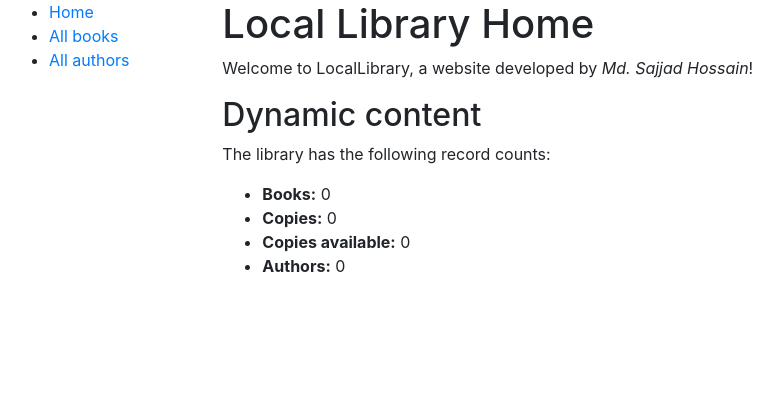
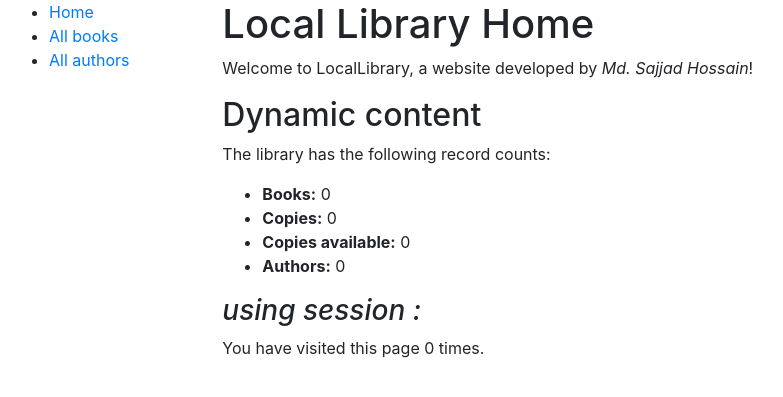
Before and after one commit to sajjad0057/Django-Advance, a Django app: page /catalog/ in a window 1280 px wide. Shown: the top 397 px of the page, without its empty margins (6-789 px from the left). Run offline with Django 3.2, Linux system fonts and the light colour scheme; data that the repository does not hold is empty.

Commit message:
using session count page visit numbers

```diff
--- a/catalog/templates/index.html
+++ b/catalog/templates/index.html
@@ -11,4 +11,7 @@
     <li><strong>Copies available:</strong> {{ num_instances_available }}</li>
     <li><strong>Authors:</strong> {{ num_authors }}</li>
   </ul>
+
+  <h3><i>using session : </i></h3>
+  <p>You have visited this page {{ num_visits }} time{{ num_visits|pluralize }}.</p>
 {% endblock %}
--- a/catalog/views.py
+++ b/catalog/views.py
@@ -19,11 +19,18 @@ def index(request):
     # The 'all()' is implied by default.
     num_authors = Author.objects.count()
 
+    # session
+
+    num_visits = request.session.get('num_visits',0)
+    print('num_visits------> ',num_visits)
+    request.session['num_visits'] = num_visits + 1
+
     context = {
         'num_books': num_books,
         'num_instances': num_instances,
         'num_instances_available': num_instances_available,
         'num_authors': num_authors,
+        'num_visits':num_visits,
     }
 
     # Render the HTML template index.html with the data in the context variable
--- a/core/settings.py
+++ b/core/settings.py
@@ -52,6 +52,9 @@ MIDDLEWARE = [
     'django.contrib.messages.middleware.MessageMiddleware',
     'django.middleware.clickjacking.XFrameOptionsMiddleware',
 ]
+
+
+SESSION_SAVE_EVERY_REQUEST = True
 
 ROOT_URLCONF = 'core.urls'
 
```
